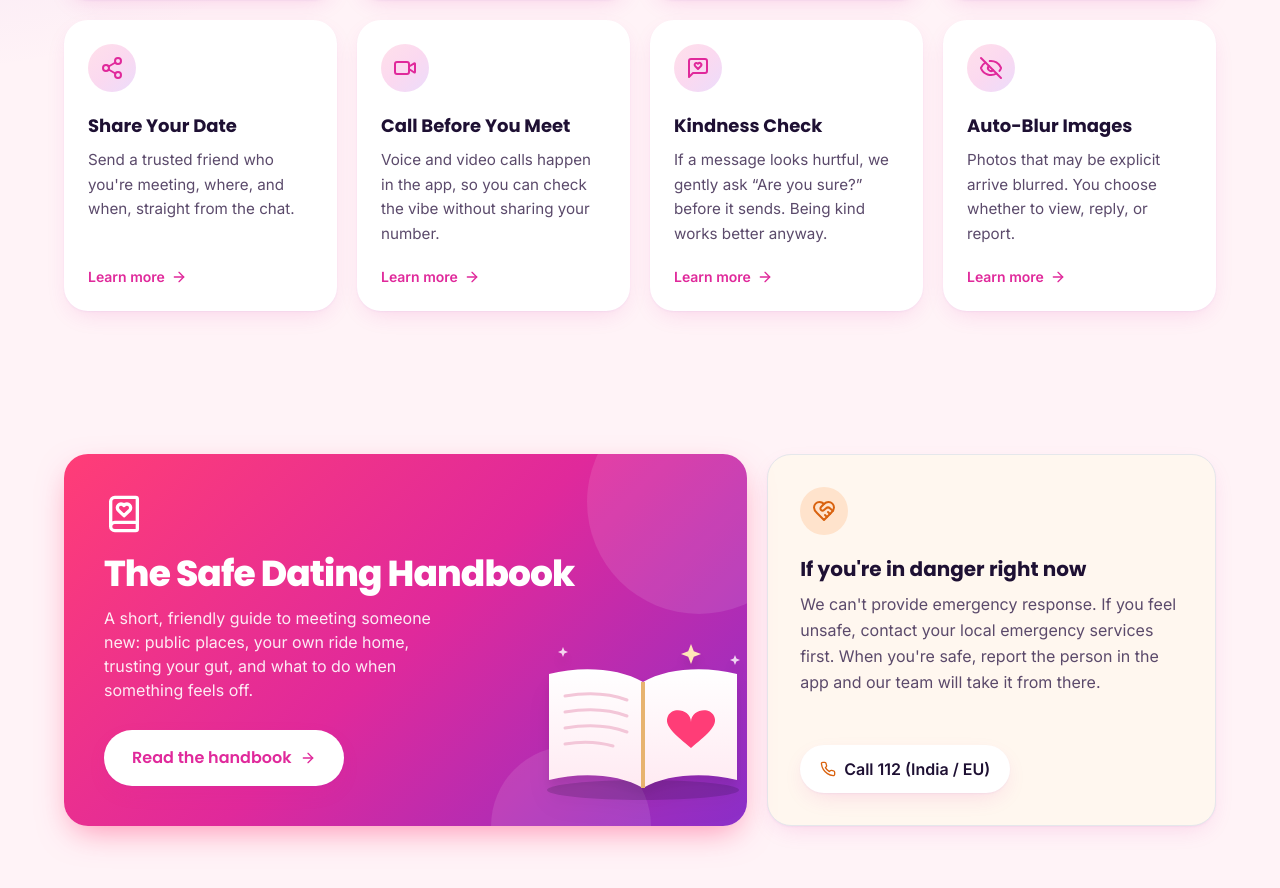
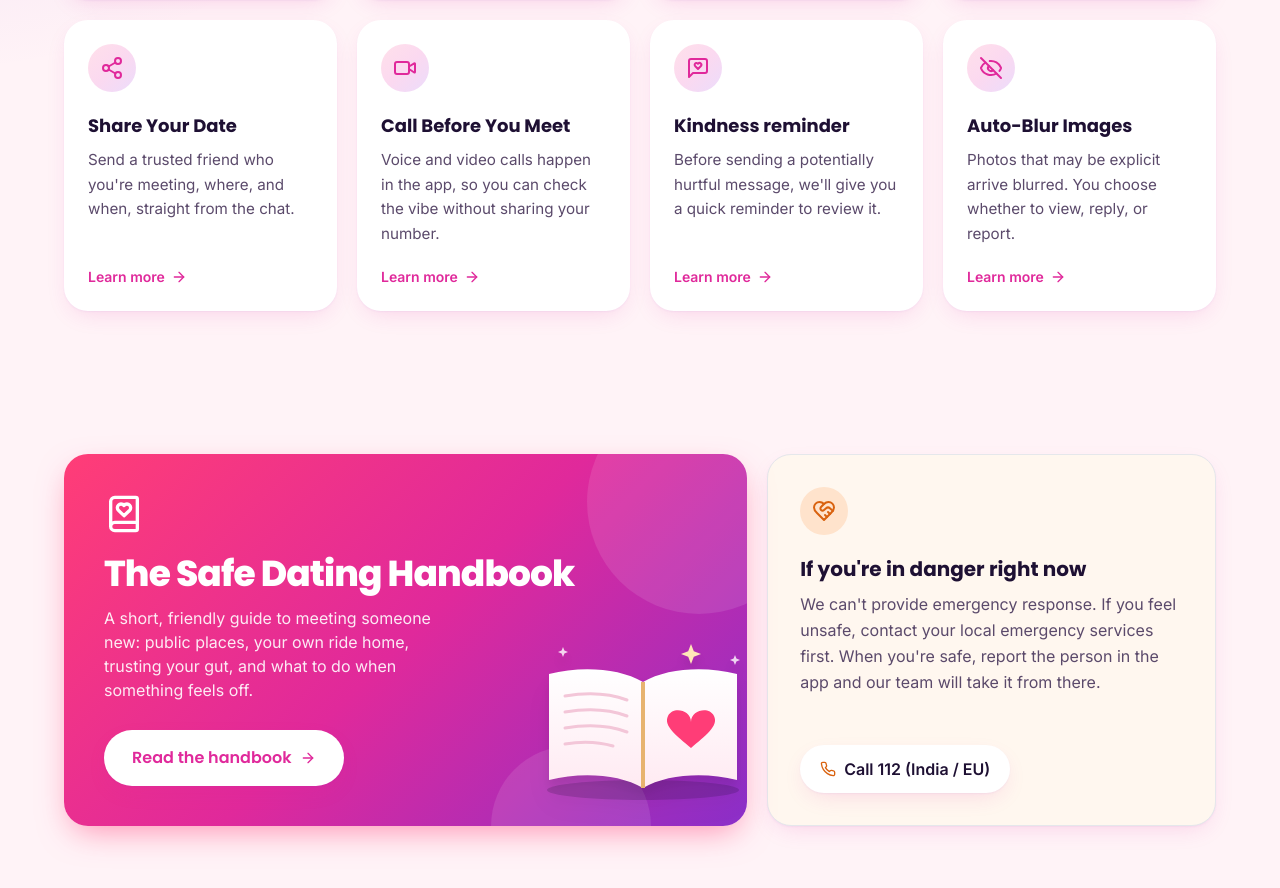
Before and after one commit to suhtechpvtltdbuisness-collab/datingapp-landingpage, a Next.js app: page /safety in a window 1280 px wide. Shown: the part 1288-2176 px from the top of the page. Built offline with nearby package versions, Linux system fonts and the light colour scheme.

Commit message:
fix changes

```diff
--- a/src/app/(site)/safety/data/features.ts
+++ b/src/app/(site)/safety/data/features.ts
@@ -55,8 +55,8 @@ export const features: Feature[] = [
   {
     id: "review-nudge",
     icon: "messageCheck",
-    title: "Kindness Check",
-    description: "If a message looks hurtful, we gently ask “Are you sure?” before it sends. Being kind works better anyway.",
+    title: "Kindness reminder",
+    description: "Before sending a potentially hurtful message, we'll give you a quick reminder to review it.",
     href: "#faq",
   },
   {
```
